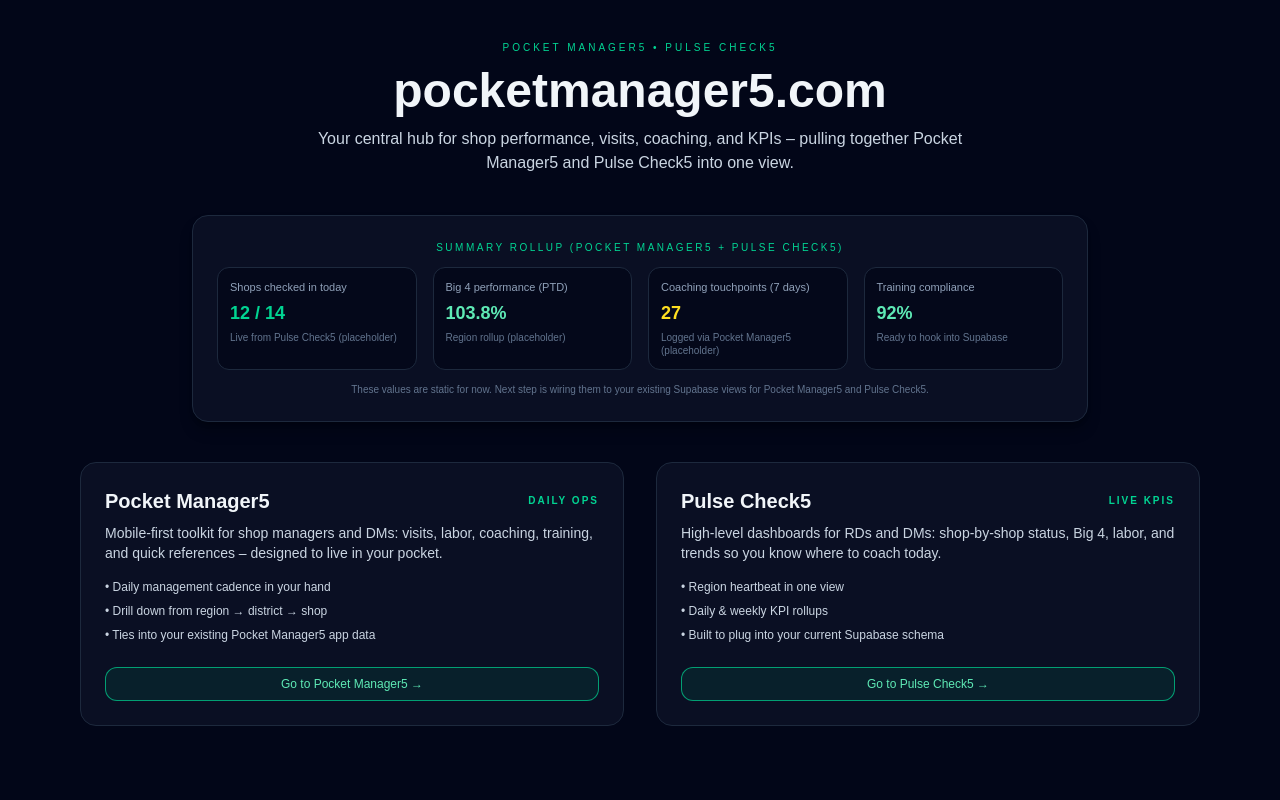
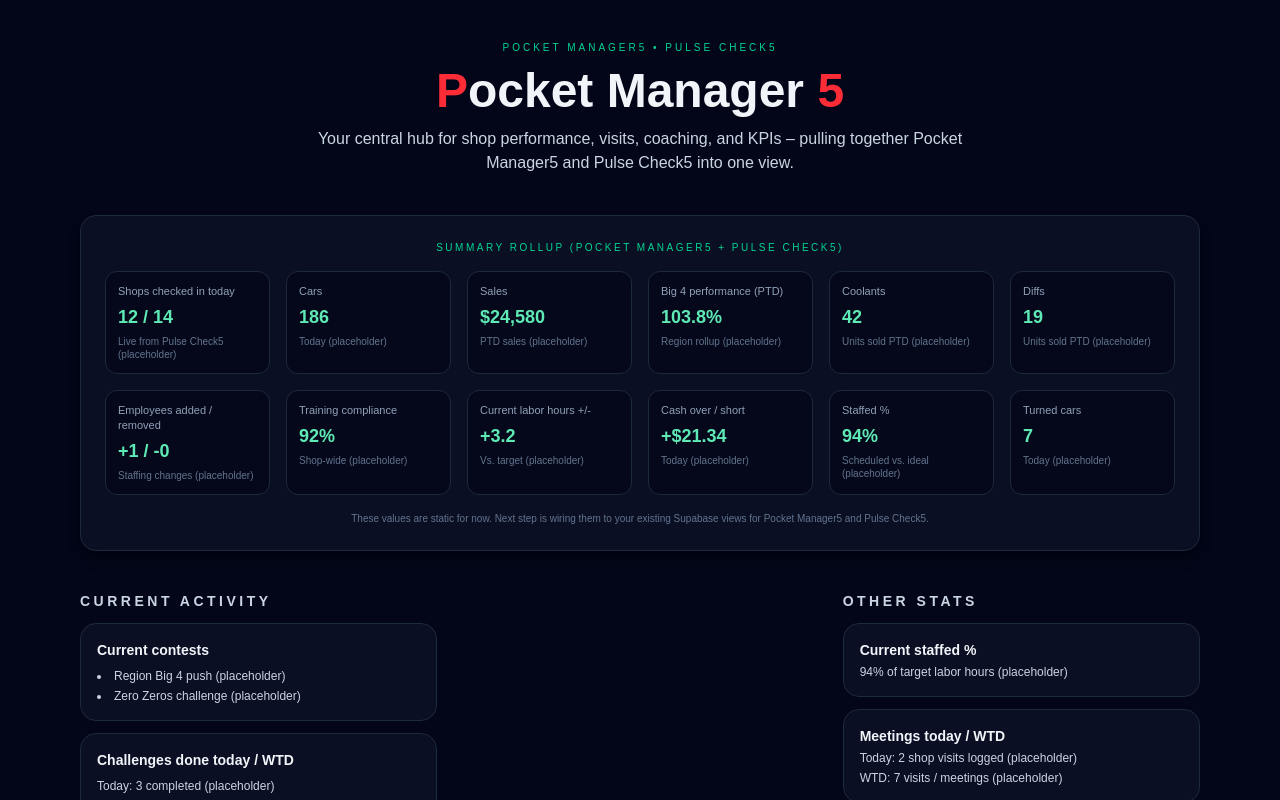
Before and after one commit to kwo744-075/pocketmanager5-site, a Next.js app: page / in a window 1280 px wide. Shown: the top 800 px of the page. Built offline with nearby package versions, Linux system fonts and the light colour scheme.

Commit message:
Update home dashboard layout and sidebars

```diff
--- a/app/page.tsx
+++ b/app/page.tsx
@@ -10,7 +10,8 @@ export default function Home() {
             Pocket Manager5 • Pulse Check5
           </p>
           <h1 className="text-3xl sm:text-4xl md:text-5xl font-bold">
-            pocketmanager5.com
+            <span className="text-red-500">P</span>ocket&nbsp;Manager{" "}
+            <span className="text-red-500">5</span>
           </h1>
           <p className="text-sm sm:text-base text-slate-300 max-w-2xl mx-auto">
             Your central hub for shop performance, visits, coaching, and KPIs –
@@ -20,56 +21,150 @@ export default function Home() {
 
         {/* Summary rollup dashboard */}
         <section className="flex justify-center">
-          <div className="w-full md:w-4/5 rounded-2xl border border-slate-800 bg-slate-900/60 p-5 md:p-6 shadow-lg shadow-black/30">
-            <p className="text-[10px] tracking-[0.25em] uppercase text-emerald-400 mb-3 text-center">
+          <div className="w-full rounded-2xl border border-slate-800 bg-slate-900/60 p-5 md:p-6 shadow-lg shadow-black/30 space-y-4">
+            <p className="text-[10px] tracking-[0.25em] uppercase text-emerald-400 text-center">
               Summary rollup (Pocket Manager5 + Pulse Check5)
             </p>
-            <div className="grid grid-cols-2 md:grid-cols-4 gap-4 text-xs">
-              <div className="rounded-xl border border-slate-800 bg-slate-950/70 p-3">
-                <p className="text-[11px] text-slate-400 mb-1">
-                  Shops checked in today
-                </p>
-                <p className="text-lg font-semibold text-emerald-400">
-                  12 / 14
-                </p>
-                <p className="text-[10px] text-slate-500 mt-1">
-                  Live from Pulse Check5 (placeholder)
-                </p>
-              </div>
-              <div className="rounded-xl border border-slate-800 bg-slate-950/70 p-3">
-                <p className="text-[11px] text-slate-400 mb-1">
-                  Big 4 performance (PTD)
-                </p>
-                <p className="text-lg font-semibold text-emerald-300">
-                  103.8%
-                </p>
-                <p className="text-[10px] text-slate-500 mt-1">
-                  Region rollup (placeholder)
-                </p>
-              </div>
-              <div className="rounded-xl border border-slate-800 bg-slate-950/70 p-3">
-                <p className="text-[11px] text-slate-400 mb-1">
-                  Coaching touchpoints (7 days)
-                </p>
-                <p className="text-lg font-semibold text-yellow-300">27</p>
-                <p className="text-[10px] text-slate-500 mt-1">
-                  Logged via Pocket Manager5 (placeholder)
-                </p>
-              </div>
-              <div className="rounded-xl border border-slate-800 bg-slate-950/70 p-3">
-                <p className="text-[11px] text-slate-400 mb-1">
-                  Training compliance
-                </p>
-                <p className="text-lg font-semibold text-emerald-300">92%</p>
-                <p className="text-[10px] text-slate-500 mt-1">
-                  Ready to hook into Supabase
-                </p>
-              </div>
+
+            {/* 12 metric tiles – 6 per row on large screens */}
+            <div className="grid grid-cols-2 md:grid-cols-3 lg:grid-cols-6 gap-4 text-xs">
+              {/* TOP 6 */}
+              <MetricCard
+                label="Shops checked in today"
+                value="12 / 14"
+                note="Live from Pulse Check5 (placeholder)"
+              />
+              <MetricCard
+                label="Cars"
+                value="186"
+                note="Today (placeholder)"
+              />
+              <MetricCard
+                label="Sales"
+                value="$24,580"
+                note="PTD sales (placeholder)"
+              />
+              <MetricCard
+                label="Big 4 performance (PTD)"
+                value="103.8%"
+                note="Region rollup (placeholder)"
+              />
+              <MetricCard
+                label="Coolants"
+                value="42"
+                note="Units sold PTD (placeholder)"
+              />
+              <MetricCard
+                label="Diffs"
+                value="19"
+                note="Units sold PTD (placeholder)"
+              />
+
+              {/* BOTTOM 6 */}
+              <MetricCard
+                label="Employees added / removed"
+                value="+1 / -0"
+                note="Staffing changes (placeholder)"
+              />
+              <MetricCard
+                label="Training compliance"
+                value="92%"
+                note="Shop-wide (placeholder)"
+              />
+              <MetricCard
+                label="Current labor hours +/-"
+                value="+3.2"
+                note="Vs. target (placeholder)"
+              />
+              <MetricCard
+                label="Cash over / short"
+                value="+$21.34"
+                note="Today (placeholder)"
+              />
+              <MetricCard
+                label="Staffed %"
+                value="94%"
+                note="Scheduled vs. ideal (placeholder)"
+              />
+              <MetricCard
+                label="Turned cars"
+                value="7"
+                note="Today (placeholder)"
+              />
             </div>
-            <p className="text-[10px] text-slate-500 mt-3 text-center">
+
+            <p className="text-[10px] text-slate-500 mt-1 text-center">
               These values are static for now. Next step is wiring them to your
               existing Supabase views for Pocket Manager5 and Pulse Check5.
             </p>
+          </div>
+        </section>
+
+        {/* Sidebars: Current activity / Other stats */}
+        <section className="grid gap-6 lg:grid-cols-3">
+          {/* Left – Current activity */}
+          <div className="space-y-3">
+            <h2 className="text-sm font-semibold uppercase tracking-[0.25em] text-slate-300">
+              Current activity
+            </h2>
+
+            <div className="rounded-2xl border border-slate-800 bg-slate-900/60 p-4 text-xs text-slate-300 space-y-2">
+              <p className="font-semibold text-slate-100 text-sm">
+                Current contests
+              </p>
+              <ul className="list-disc list-inside space-y-1">
+                <li>Region Big 4 push (placeholder)</li>
+                <li>Zero Zeros challenge (placeholder)</li>
+              </ul>
+            </div>
+
+            <div className="rounded-2xl border border-slate-800 bg-slate-900/60 p-4 text-xs text-slate-300 space-y-2">
+              <p className="font-semibold text-slate-100 text-sm">
+                Challenges done today / WTD
+              </p>
+              <p>Today: 3 completed (placeholder)</p>
+              <p>WTD: 11 completed (placeholder)</p>
+            </div>
+          </div>
+
+          {/* Middle spacer / future content */}
+          <div className="hidden lg:block" />
+
+          {/* Right – Other stats */}
+          <div className="space-y-3">
+            <h2 className="text-sm font-semibold uppercase tracking-[0.25em] text-slate-300">
+              Other stats
+            </h2>
+
+            <div className="rounded-2xl border border-slate-800 bg-slate-900/60 p-4 text-xs text-slate-300 space-y-1">
+              <p className="font-semibold text-slate-100 text-sm">
+                Current staffed %
+              </p>
+              <p>94% of target labor hours (placeholder)</p>
+            </div>
+
+            <div className="rounded-2xl border border-slate-800 bg-slate-900/60 p-4 text-xs text-slate-300 space-y-1">
+              <p className="font-semibold text-slate-100 text-sm">
+                Meetings today / WTD
+              </p>
+              <p>Today: 2 shop visits logged (placeholder)</p>
+              <p>WTD: 7 visits / meetings (placeholder)</p>
+            </div>
+
+            <div className="rounded-2xl border border-slate-800 bg-slate-900/60 p-4 text-xs text-slate-300 space-y-1">
+              <p className="font-semibold text-slate-100 text-sm">
+                Claims submitted today / WTD
+              </p>
+              <p>Today: 1 claim (placeholder)</p>
+              <p>WTD: 3 claims (placeholder)</p>
+            </div>
+
+            <div className="rounded-2xl border border-slate-800 bg-slate-900/60 p-4 text-xs text-slate-300 space-y-1">
+              <p className="font-semibold text-slate-100 text-sm">
+                Turned cars today
+              </p>
+              <p>7 turned away (placeholder)</p>
+            </div>
           </div>
         </section>
 
@@ -134,3 +229,20 @@ export default function Home() {
     </main>
   );
 }
+
+/** Small helper component to keep the metric tiles clean */
+type MetricCardProps = {
+  label: string;
+  value: string;
+  note: string;
+};
+
+function MetricCard({ label, value, note }: MetricCardProps) {
+  return (
+    <div className="rounded-xl border border-slate-800 bg-slate-950/70 p-3">
+      <p className="text-[11px] text-slate-400 mb-1">{label}</p>
+      <p className="text-lg font-semibold text-emerald-300">{value}</p>
+      <p className="text-[10px] text-slate-500 mt-1">{note}</p>
+    </div>
+  );
+}
```
